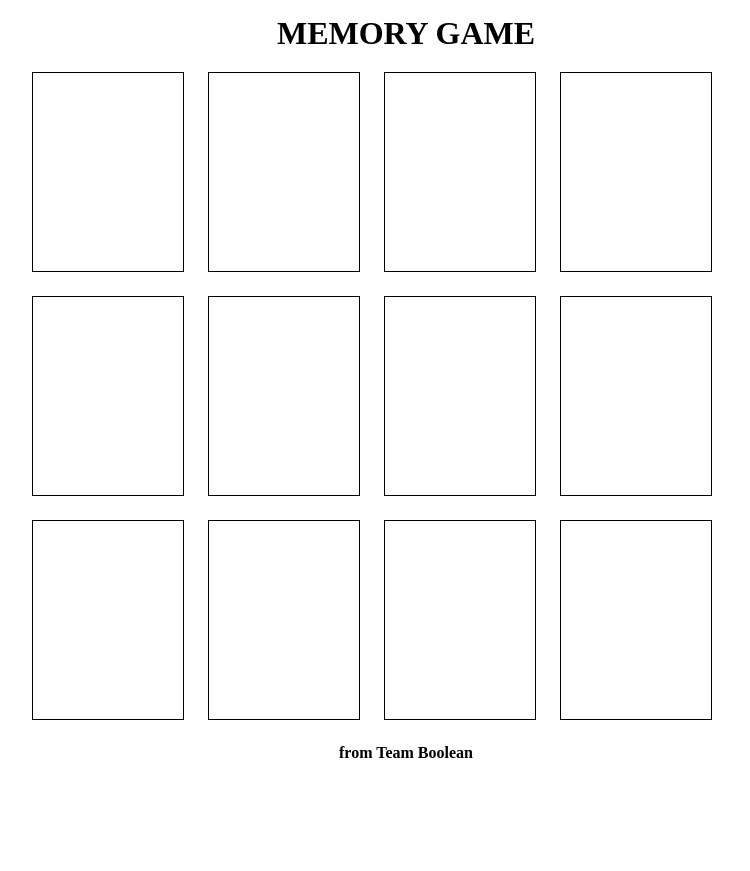
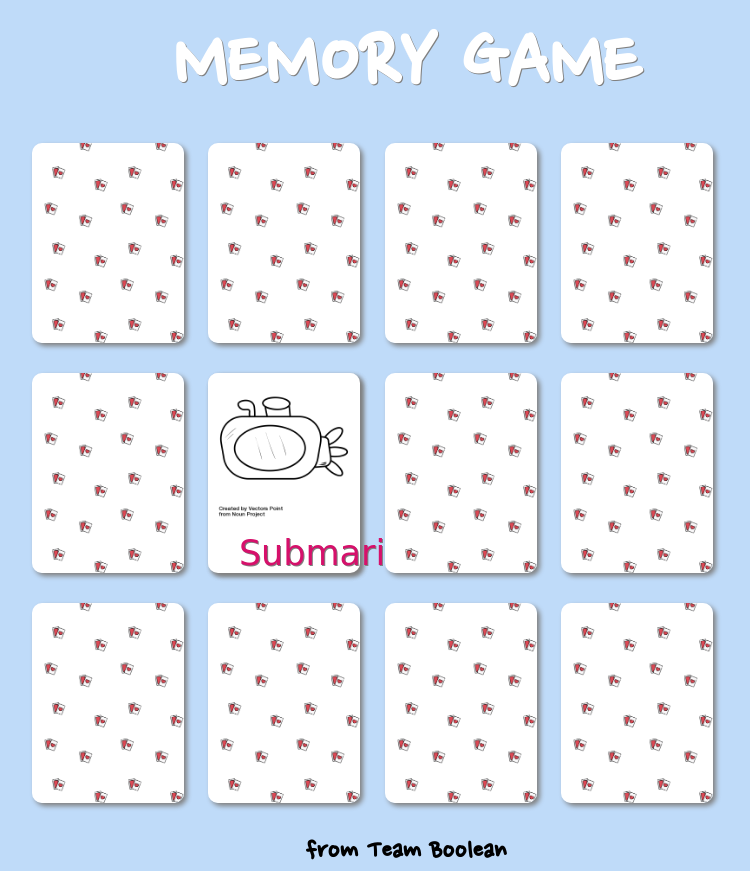
Before and after one commit to yumishikata/html-css-memory, a plain HTML site: page index.html in a window 1280 px wide. Shown: the whole page, without its empty margins (234-984 px from the left). Before the commit the page ends 800 px from the top, so only its background shows below. Drawn offline with Linux system fonts and the light colour scheme; a web font is replaced by a local one.

Commit message:
Esercizio completo

```diff
--- a/css/style.css
+++ b/css/style.css
@@ -3,7 +3,10 @@
   padding: 0;
   box-sizing: border-box;
 }
-
+body {
+  font-family: 'Nanum Pen Script', cursive;
+  background-color: #bfdbf9;
+}
 .contenitore {
   width: 60%;
   margin: auto;
@@ -11,19 +14,91 @@
 
 header , footer {
   text-align: center;
-  margin-top: 15px;
+  margin-top: 10px;
 }
+h1{
+  font-size: 90px;
+  color: white;
+  text-shadow: 1px 1px grey;
+}
+
 main{
   margin-top: 20px;
 }
 .riga {
-  margin-bottom: 20px;
+  margin-bottom: 25px;
 
 }
-.riga div {
+.riga  > div{
   display: inline-block;
   margin: 0 10px;
   width: calc(100% / 4 - 40px);
   height: 200px;
-  border: 1px solid black;
+  border-radius: 10px;
+  background-image: url(../img/pattern.png);
+  background-size: contain;
+  background-repeat: repeat;
+  position: relative;
+  box-shadow: 3px 3px 5px grey;
+
 }
+
+.carta , .scoperta{
+  position: absolute;
+  height: 100%;
+  width: 100%;
+  border-radius: 10px;
+  background-color: white;
+  background-size: contain;
+  background-position: top;
+  background-repeat: no-repeat;
+  box-shadow: 3px 3px 5px grey;
+}
+.carta {
+  display: none;
+}
+.bicycle{
+  background-image: url(../img/noun_Bicycle_3134821.png);
+}
+.submarine{
+  background-image: url(../img/noun_Submarine_3134738.png);
+}
+.air_balloon{
+  background-image: url(../img/noun_air_balloon_3134741.png);
+}
+.ship{
+  background-image: url(../img/noun_Cruise_Ship_3134824.png);
+}
+.tractor{
+  background-image: url(../img/noun_Tractor_3134797.png);
+}
+.tram{
+  background-image: url(../img/noun_Tram_3134750.png);
+}
+
+.carta p , .scoperta p{
+  position: absolute;
+  bottom: 0;
+  left: 20%;
+  color: #d6106b;
+  font-family: 'Cute Font', cursive;
+  font-size: 35px;
+  text-shadow: 1px 1px grey;
+}
+
+.riga > div:hover .carta{
+  display: inline-block;
+}
+
+.scoperta:hover p{
+  color: violet;
+}
+
+/* Se premi sulla carta diventa verde  */
+.riga > div:active .carta , .riga > div:active .scoperta{
+  background-color: #b0e8c7;
+}
+
+footer h4{
+  font-size: 30px;
+}
--- a/index.html
+++ b/index.html
@@ -3,6 +3,8 @@
   <head>
     <meta charset="utf-8">
     <title>Memory</title>
+    <link rel="preconnect" href="https://fonts.gstatic.com">
+    <link href="https://fonts.googleapis.com/css2?family=Cute+Font&family=Nanum+Pen+Script&display=swap" rel="stylesheet">
     <link rel="stylesheet" href="css/style.css">
   </head>
   <body>
@@ -14,23 +16,72 @@
     </header>
     <!-- Un main per il contenuto principale  -->
     <main>
-      <div class="riga r_uno">
-        <div></div>
-        <div></div>
-        <div></div>
-        <div></div>
+      <!-- Tre righe con ognuna 4 div all'interno -->
+      <div class="riga">
+        <div>
+          <div class="carta bicycle">
+            <p>Bicycle</p>
+          </div>
+        </div>
+        <div>
+          <div class="carta submarine">
+            <p>Submarine</p>
+          </div>
+        </div>
+        <div>
+          <div class="carta tram">
+            <p>Tram</p>
+          </div>
+        </div>
+        <div>
+          <div class="carta bicycle">
+            <p>Bicycle</p>
+          </div>
+        </div>
       </div>
-      <div class="riga r_due">
-        <div></div>
-        <div></div>
-        <div></div>
-        <div></div>
+      <div class="riga">
+        <div>
+          <div class="carta air_balloon">
+            <p>Air Balloon</p>
+          </div>
+        </div>
+        <div>
+          <div class="scoperta submarine">
+            <p>Submarine</p>
+          </div>
+        </div>
+        <div>
+          <div class="carta tractor">
+            <p>Tractor</p>
+          </div>
+        </div>
+        <div>
+          <div class="carta ship">
+            <p>Cruise Ship</p>
+          </div>
+        </div>
       </div>
-      <div class="riga r_tre">
-        <div></div>
-        <div></div>
-        <div></div>
-        <div></div>
+      <div class="riga">
+          <div>
+            <div class="carta air_balloon">
+              <p>Air Balloon</p>
+            </div>
+          </div>
+          <div>
+            <div class="carta ship">
+              <p>Cruise Ship</p>
+            </div>
+          </div>
+          <div>
+            <div class="carta tram">
+              <p>Tram</p>
+            </div>
+          </div>
+          <div>
+            <div class="carta tractor">
+              <p>Tractor</p>
+            </div>
+          </div>
       </div>
     </main>
     <!-- E un footer per l'autore -->
```
